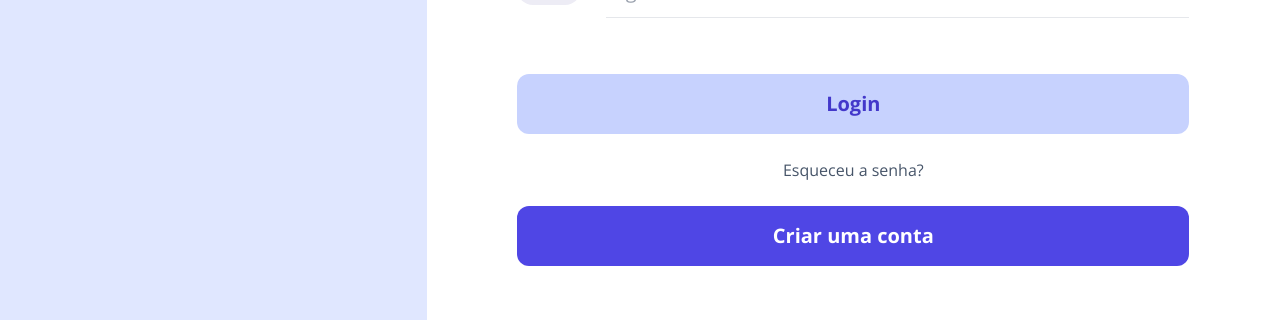
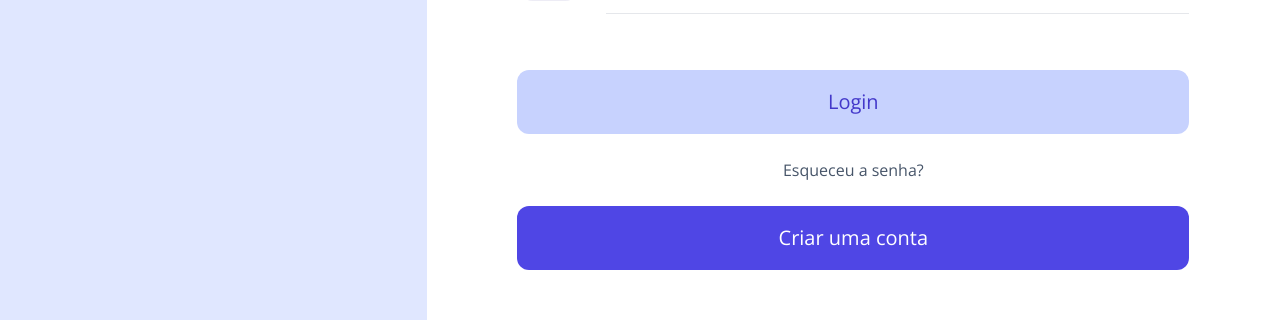
Before and after one commit to mrcomputer2018/delivery-app, a Next.js app: page /login in a window 1280 px wide. Shown: the part 429-749 px from the top of the page. Built offline with nearby package versions, Linux system fonts and the light colour scheme.

Commit message:
ajustes do button

```diff
--- a/components/Button/button.tsx
+++ b/components/Button/button.tsx
@@ -1,4 +1,5 @@
 import React from "react";
+import Styles from "./styles.module.css";
 
 type Props = {
     children: React.ReactNode;
@@ -8,7 +9,7 @@
 export function Button ({ ...props }: Props) {
     return(
         <>
-            <button className={`${ props.className } font-bold rounded-xl hover:opacity-75`}>
+            <button className={`${ props.className } ${ Styles.button }`}>
                 { props.children }
             </button>
         </>
--- /dev/null
+++ b/components/Button/styles.module.css
@@ -0,0 +1,6 @@
+/** Deixar aqui somente o que vai ser usado em todos os elementos */
+
+.button {
+    @apply text-xl leading-8 h-16 w-full hover:opacity-80;
+    border-radius: 12px;
+}
--- a/pages/login.tsx
+++ b/pages/login.tsx
@@ -37,7 +37,7 @@
                         type='password'
                     />
 
-                    <Button className='bg-indigo-200 text-indigo-700 w-full p-4 text-xl'>
+                    <Button className='bg-indigo-200 text-indigo-700 p-4'>
                         Login
                     </Button>
                     <div className='text-center block p-6'>
@@ -47,7 +47,7 @@
                             </a>
                         </Link>
                     </div>
-                    <Button className='bg-indigo-600 text-white w-full p-4 text-xl'>
+                    <Button className='bg-indigo-600 text-white p-4'>
                         <Link href='/signup'>
                             <a>Criar uma conta</a>
                         </Link>
```
